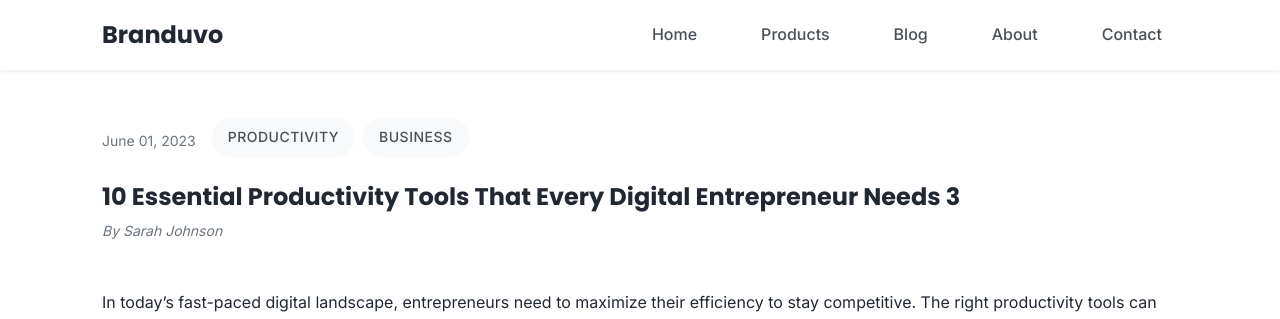
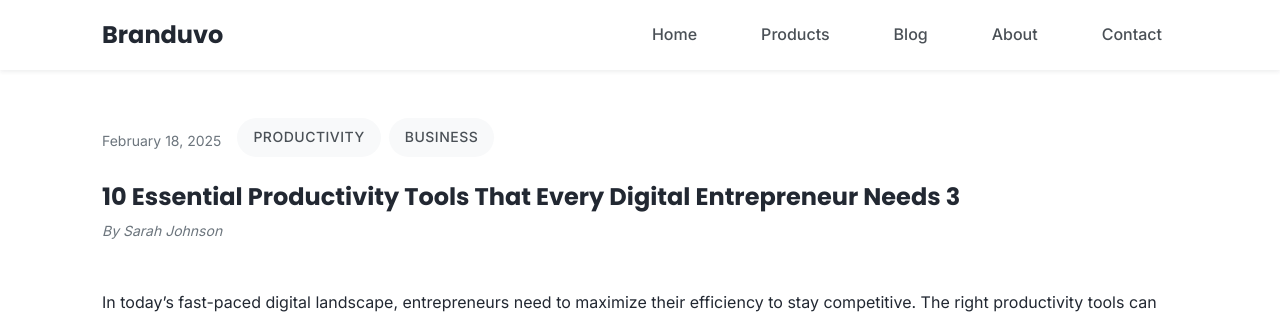
Before and after one commit to branduvo/branduvo.github.io, a Jekyll site: the page built from _posts/2023-06-01-top-productivity-tools.md, in a window 1280 px wide and 900 px high. Shown: the top 319 px of the window. Built offline with Jekyll 4.4.1, drawn with Linux system fonts in a browser that asks for light colours.

Commit message:
Update 2023-06-01-top-productivity-tools.md

```diff
--- a/_posts/2023-06-01-top-productivity-tools.md
+++ b/_posts/2023-06-01-top-productivity-tools.md
@@ -1,6 +1,7 @@
 ---
 layout: post
 title: "10 Essential Productivity Tools That Every Digital Entrepreneur Needs 3"
+date: 2025-02-18
 categories: [Productivity, Business]
 author: "Sarah Johnson"
 excerpt: "Discover the top productivity tools that can transform your workflow and help you get more done in less time."
```
